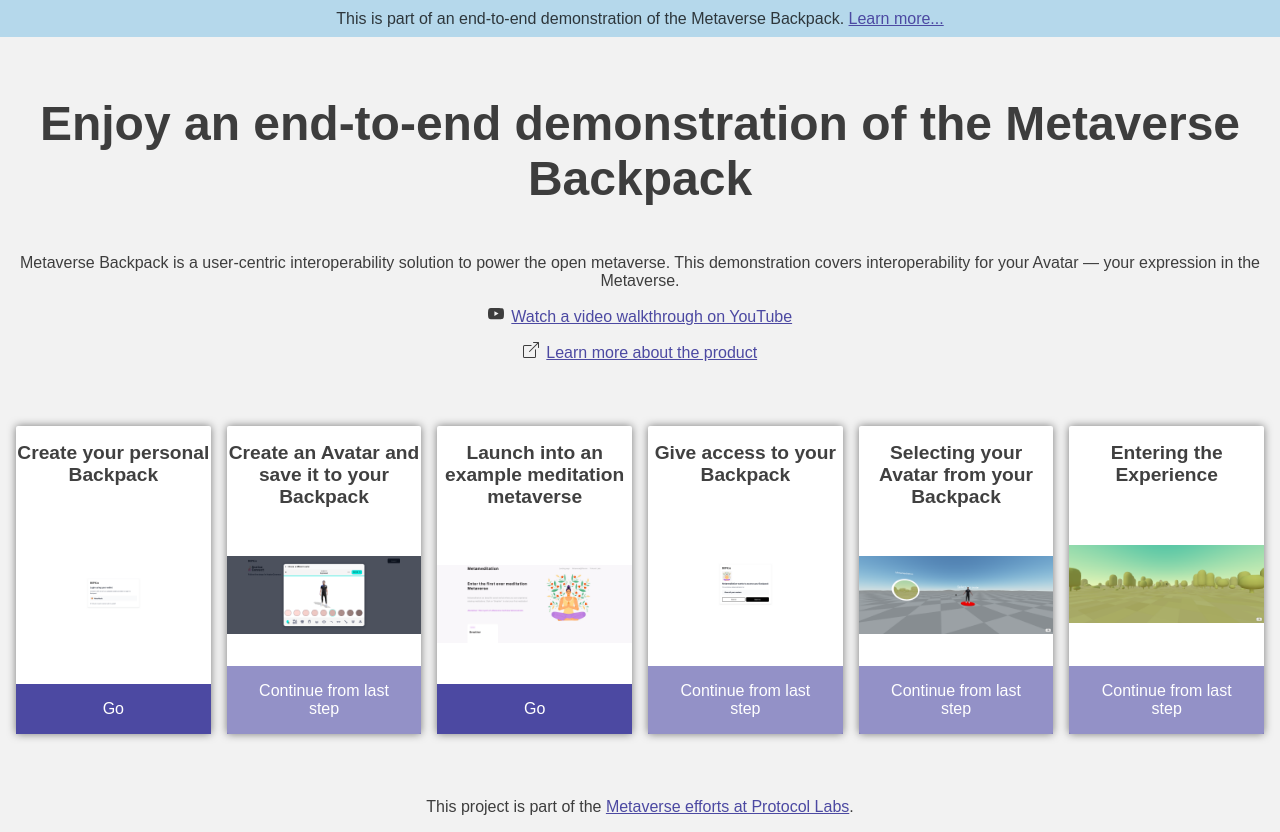
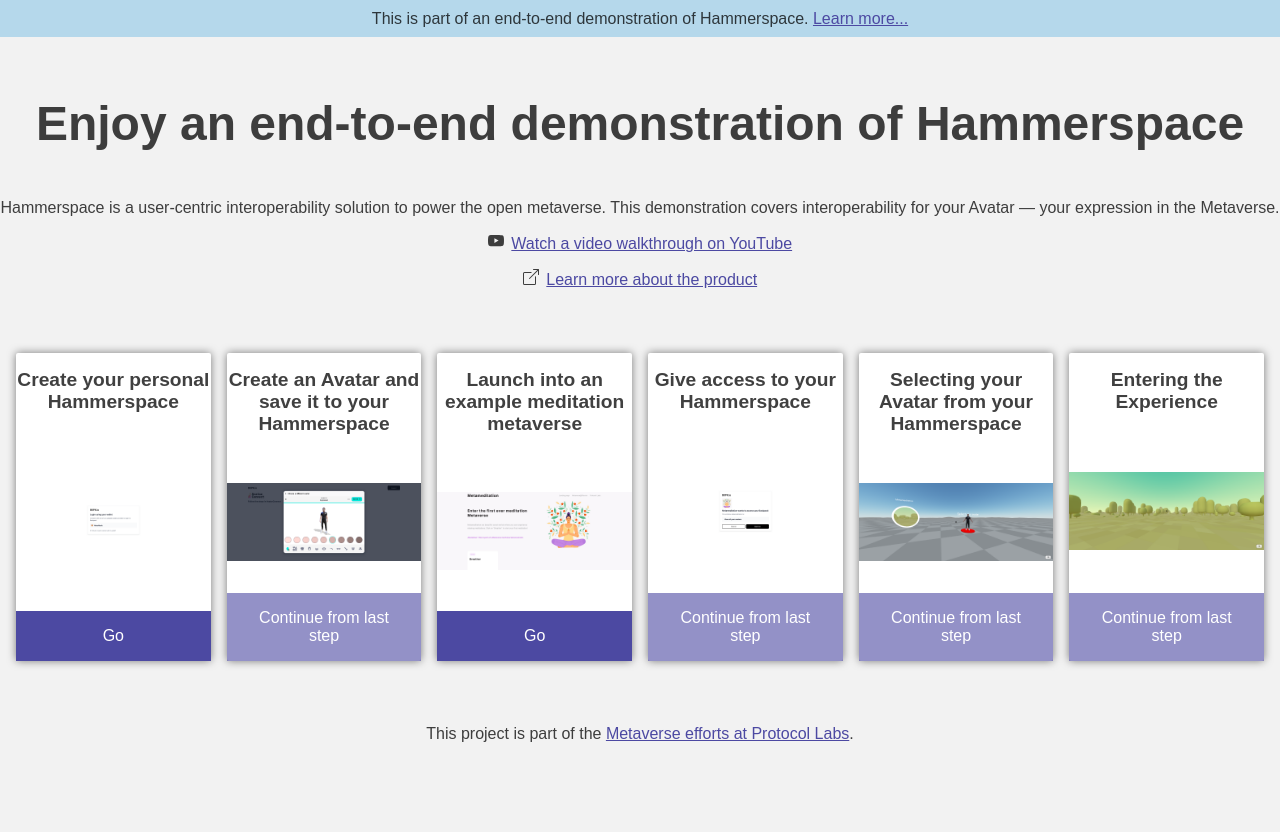
Before and after one commit to Metaverse-Backpack/backpack-demo-landingpage, a website: page index.html in a window 1280 px wide. After the commit the page ends 800 px from the top, so only its background shows below. Drawn offline with Linux system fonts and the light colour scheme.

Commit message:
rebrand to hammerspace

```diff
--- a/index.html
+++ b/index.html
@@ -95,8 +95,8 @@
   </head>
   <body>
     <header>
-      <h1>Enjoy an end-to-end demonstration of the Metaverse Backpack</h1>
-      <p>Metaverse Backpack is a user-centric interoperability solution to power the open metaverse. This demonstration covers interoperability for your Avatar &mdash; your expression in the Metaverse.</p>
+      <h1>Enjoy an end-to-end demonstration of Hammerspace</h1>
+      <p>Hammerspace is a user-centric interoperability solution to power the open metaverse. This demonstration covers interoperability for your Avatar &mdash; your expression in the Metaverse.</p>
       <p>
         <svg xmlns="http://www.w3.org/2000/svg" width="16" height="16" fill="currentColor" class="bi bi-youtube" viewBox="0 0 16 16">
           <path d="M8.051 1.999h.089c.822.003 4.987.033 6.11.335a2.01 2.01 0 0 1 1.415 1.42c.101.38.172.883.22 1.402l.01.104.022.26.008.104c.065.914.073 1.77.074 1.957v.075c-.001.194-.01 1.108-.082 2.06l-.008.105-.009.104c-.05.572-.124 1.14-.235 1.558a2.007 2.007 0 0 1-1.415 1.42c-1.16.312-5.569.334-6.18.335h-.142c-.309 0-1.587-.006-2.927-.052l-.17-.006-.087-.004-.171-.007-.171-.007c-1.11-.049-2.167-.128-2.654-.26a2.007 2.007 0 0 1-1.415-1.419c-.111-.417-.185-.986-.235-1.558L.09 9.82l-.008-.104A31.4 31.4 0 0 1 0 7.68v-.123c.002-.215.01-.958.064-1.778l.007-.103.003-.052.008-.104.022-.26.01-.104c.048-.519.119-1.023.22-1.402a2.007 2.007 0 0 1 1.415-1.42c.487-.13 1.544-.21 2.654-.26l.17-.007.172-.006.086-.003.171-.007A99.788 99.788 0 0 1 7.858 2h.193zM6.4 5.209v4.818l4.157-2.408L6.4 5.209z"/>
@@ -107,18 +107,18 @@
           <path fill-rule="evenodd" d="M8.636 3.5a.5.5 0 0 0-.5-.5H1.5A1.5 1.5 0 0 0 0 4.5v10A1.5 1.5 0 0 0 1.5 16h10a1.5 1.5 0 0 0 1.5-1.5V7.864a.5.5 0 0 0-1 0V14.5a.5.5 0 0 1-.5.5h-10a.5.5 0 0 1-.5-.5v-10a.5.5 0 0 1 .5-.5h6.636a.5.5 0 0 0 .5-.5z"/>
           <path fill-rule="evenodd" d="M16 .5a.5.5 0 0 0-.5-.5h-5a.5.5 0 0 0 0 1h3.793L6.146 9.146a.5.5 0 1 0 .708.708L15 1.707V5.5a.5.5 0 0 0 1 0v-5z"/>
         </svg>
-        <a href="https://metabag.dev/">Learn more about the product</a>
+        <a href="https://hammerspace.me/">Learn more about the product</a>
       </p>
-      <p id="disclaimer">This is part of an end-to-end demonstration of the Metaverse Backpack. <a href="https://metabag.dev/">Learn more...</a></p>
+      <p id="disclaimer">This is part of an end-to-end demonstration of Hammerspace. <a href="https://hammerspace.me/">Learn more...</a></p>
     </header>
     <main>
       <section>
-        <h2>Create your personal Backpack</h2>
+        <h2>Create your personal Hammerspace</h2>
         <img src="images/create-backpack.png" />
-        <a href="https://frontend.metabag.dev" class="action">Go</a>
+        <a href="https://frontend.hammerspace.me" class="action">Go</a>
       </section>
       <section>
-        <h2>Create an Avatar and save it to your Backpack</h2>
+        <h2>Create an Avatar and save it to your Hammerspace</h2>
         <img src="images/create-avatar.png" />
         <p class="action-continue">Continue from last step</p>
       </section>
@@ -128,12 +128,12 @@
         <a href="https://metameditation.dev/" class="action">Go</a>
       </section>
       <section>
-        <h2>Give access to your Backpack</h2>
+        <h2>Give access to your Hammerspace</h2>
         <img src="images/give-access.png" />
         <p class="action-continue">Continue from last step</p>
       </section>
       <section>
-        <h2>Selecting your Avatar from your Backpack</h2>
+        <h2>Selecting your Avatar from your Hammerspace</h2>
         <img src="images/select-avatar.png" />
         <p class="action-continue">Continue from last step</p>
       </section>
```
